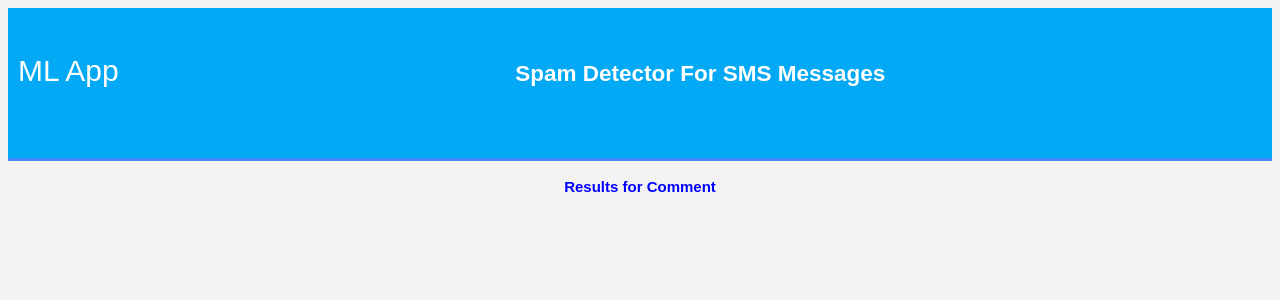
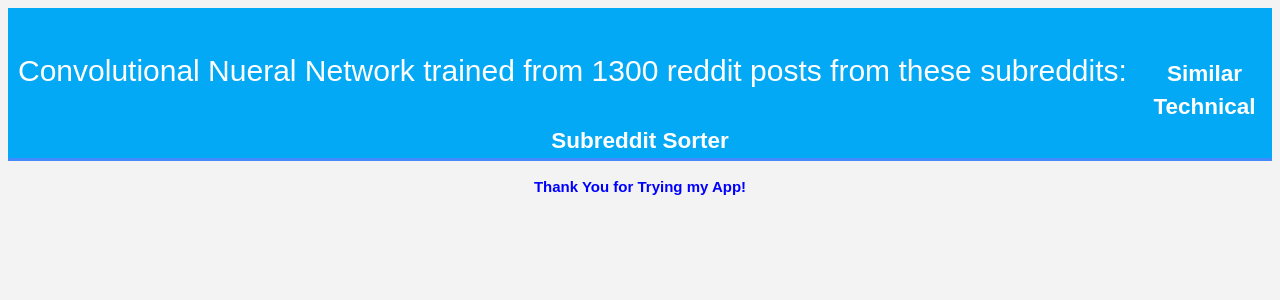
Before and after one commit to djthorne333/NLP-CNN-Subreddit-Sorter-Heroku-App, a Flask app: template templates/second_page2.html in a window 1280 px wide. Shown: the top 300 px of the page. Run offline with Flask 2, Linux system fonts and the light colour scheme; the template is opened without the code that fills it, so the values that code supplies are empty; parts of the project's set-up code (start-up, migrations or seed data) failed here and were passed over.

Commit message:
Update second_page2.html

```diff
--- a/templates/second_page2.html
+++ b/templates/second_page2.html
@@ -9,25 +9,25 @@
 	<header>
 		<div class="container">
 		<div id="brandname">
-			ML App
+			Convolutional Nueral Network trained from 1300 reddit posts from these subreddits:
 		</div>
-		<h2>Spam Detector For SMS Messages</h2>
+		<h2>Similar Technical Subreddit Sorter</h2>
 
 	</div>
 	</header>
-	<p style="color:blue;font-size:20;text-align: center;"><b>Results for Comment</b></p>
+	<p style="color:blue;font-size:20;text-align: center;"><b>Thank You for Trying my App!</b></p>
 	<div class="results">
 
 
 
 	{% if prediction == 0%}
-	<h2 style="color:red;">its zero yo</h2>
+	<h2 style="color:red;">This post likely belongs in r/Python</h2>
 	{% elif prediction == 1%}
-	<h2 style="color:red;">its one yo</h2>
+	<h2 style="color:red;">This post likely belongs r/learnmachinelearning</h2>
 	{% elif prediction == 2%}
-	<h2 style="color:red;">its two yo</h2>
+	<h2 style="color:red;">This post likely belongs in r/DataScience</h2>
 	{% elif prediction == 3%}
-	<h2 style="color:red;">its three yo</h2>
+	<h2 style="color:red;">This post likely belongs in r/compsci</h2>
 	{% endif %}
 
 	</div>
```
